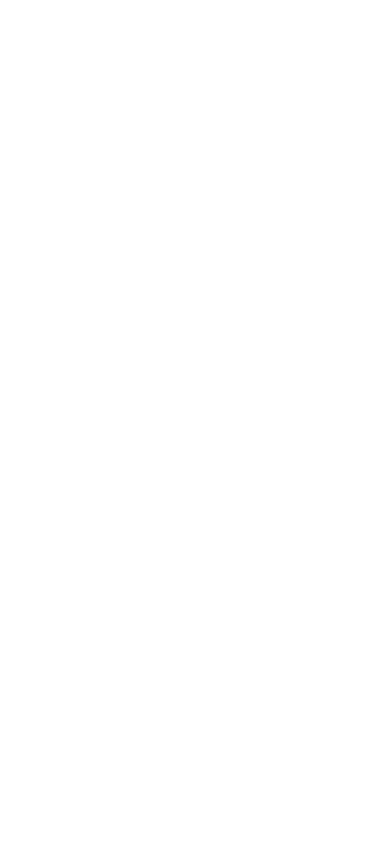
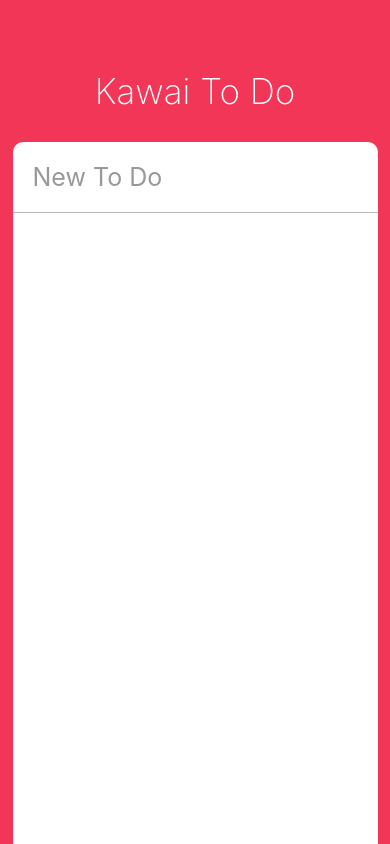
Before and after one commit to chrisms91/kawai-todo-app, a React Native app: screen / in a window 390 px wide. Built offline with nearby package versions, Linux system fonts and the light colour scheme.

Commit message:
created todo objects and delete method

```diff
--- a/App.js
+++ b/App.js
@@ -11,19 +11,25 @@ import {
 } from 'react-native';
 import { AppLoading } from 'expo';
 import Todo from './Todo';
+import uuidv1 from 'uuid/v1';
+// import console = require('console');
 
 const { height, width } = Dimensions.get('window');
 
 export default class App extends React.Component {
   state = {
-    newTodo: '',
-    loadedToDos: false
+    newToDo: '',
+    loadedToDos: false,
+    toDos: {}
   };
 
-  componentDidMount = () => {};
+  componentDidMount = () => {
+    this._loadToDos();
+  };
 
   render() {
-    const { newTodo, loadedToDos } = this.state;
+    const { newToDo, loadedToDos, toDos } = this.state;
+    console.log(toDos);
     if (!loadedToDos) {
       return <AppLoading />;
     }
@@ -36,26 +42,73 @@ export default class App extends React.Component {
             style={styles.input}
             placeholder={'New To Do'}
             placeholderTextColor={'#999'}
-            value={newTodo}
-            onChangeText={this._controlNewTodo}
+            value={newToDo}
+            onChangeText={this._controlNewToDo}
             returnKeyType={'done'}
             autoCorrect={false}
+            onSubmitEditing={this._addToDo}
           />
+          {/* {...toDo} expands all the object properties as props */}
           <ScrollView contentContainerStyle={styles.todos}>
-            <Todo text={"Hello I'm a To Do"} />
+            {Object.values(toDos).map(toDo => (
+              <Todo key={toDo.id} {...toDo} deleteToDo={this._deleteToDo} />
+            ))}
           </ScrollView>
         </View>
       </View>
     );
   }
 
-  _controlNewTodo = text => {
+  _controlNewToDo = text => {
     this.setState({
-      newTodo: text
+      newToDo: text
     });
   };
 
-  _loadToDos = () => {};
+  _loadToDos = () => {
+    this.setState({
+      loadedToDos: true
+    });
+  };
+
+  _addToDo = () => {
+    const { newToDo } = this.state;
+    if (newToDo !== '') {
+      // using objects instead of array since it is more simple to modify list of todos.
+      this.setState(prevState => {
+        const ID = uuidv1();
+        const newToDoObject = {
+          [ID]: {
+            id: ID,
+            isCompleted: false,
+            text: newToDo,
+            createdAt: Date.now()
+          }
+        };
+        const newState = {
+          ...prevState,
+          newToDo: '',
+          toDos: {
+            ...prevState.toDos,
+            ...newToDoObject
+          }
+        };
+        return { ...newState };
+      });
+    }
+  };
+
+  _deleteToDo = id => {
+    this.setState(prevState => {
+      const toDos = prevState.toDos;
+      delete toDos[id];
+      const newState = {
+        ...prevState,
+        ...toDos
+      };
+      return { ...newState };
+    });
+  };
 }
 
 const styles = StyleSheet.create({
--- a/Todo.js
+++ b/Todo.js
@@ -7,9 +7,23 @@ import {
   Dimensions,
   TextInput
 } from 'react-native';
+import PropTypes from 'prop-types';
 
 const { width, height } = Dimensions.get('window');
+
 export default class Todo extends React.Component {
+  constructor(props) {
+    super(props);
+    this.state = { isEditing: false, toDoValue: props.text };
+  }
+
+  static propTypes = {
+    text: PropTypes.string.isRequired,
+    isCompleted: PropTypes.bool.isRequired,
+    deleteToDo: PropTypes.func.isRequired,
+    id: PropTypes.string.isRequired
+  };
+
   state = {
     isEditing: false,
     isCompleted: false,
@@ -18,7 +32,7 @@ export default class Todo extends React.Component {
 
   render() {
     const { isCompleted, isEditing, toDoValue } = this.state;
-    const { text } = this.props;
+    const { text, id, deleteToDo } = this.props;
     return (
       <View style={styles.container}>
         <View style={styles.column}>
@@ -69,7 +83,7 @@ export default class Todo extends React.Component {
                 <Text style={styles.actionText}>✏️</Text>
               </View>
             </TouchableOpacity>
-            <TouchableOpacity>
+            <TouchableOpacity onPressOut={() => deleteToDo(id)}>
               <View style={styles.actionContainer}>
                 <Text style={styles.actionText}>❌</Text>
               </View>
@@ -89,11 +103,7 @@ export default class Todo extends React.Component {
   };
 
   _startEditing = () => {
-    const { text } = this.props;
-    this.setState({
-      isEditing: true,
-      toDoValue: text
-    });
+    this.setState({ isEditing: true });
   };
 
   _finishEditing = () => {
@@ -103,6 +113,7 @@ export default class Todo extends React.Component {
   };
 
   _controlInput = text => {
+    console.log(text);
     this.setState({
       toDoValue: text
     });
@@ -147,8 +158,8 @@ const styles = StyleSheet.create({
   column: {
     flexDirection: 'row',
     alignItems: 'center',
-    width: width / 2,
-    justifyContent: 'space-between'
+    width: width / 2
+    // justifyContent: 'space-between'
   },
   actions: {
     flexDirection: 'row'
--- a/package.json
+++ b/package.json
@@ -10,10 +10,12 @@
   "dependencies": {
     "expo": "^33.0.0",
     "mem": "^5.1.1",
+    "prop-types": "^15.7.2",
     "react": "16.8.3",
     "react-dom": "^16.8.6",
     "react-native": "https://github.com/expo/react-native/archive/sdk-33.0.0.tar.gz",
-    "react-native-web": "^0.11.4"
+    "react-native-web": "^0.11.4",
+    "uuid": "^3.3.2"
   },
   "devDependencies": {
     "babel-preset-expo": "^5.1.1"
```
Also changed, not shown: 1 other file (tests, documents, lock files or other folders).
